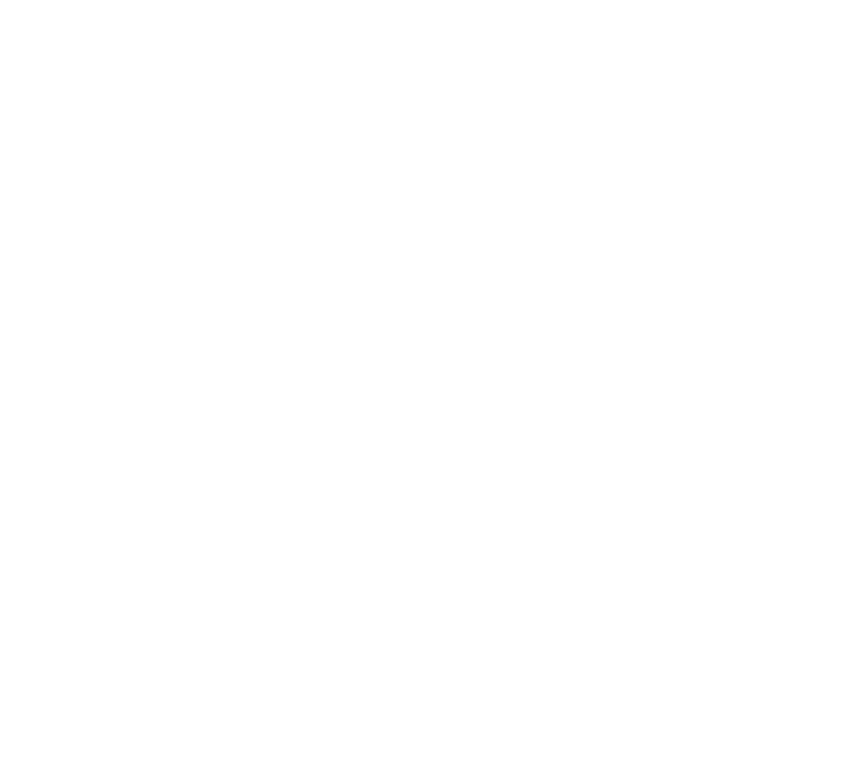
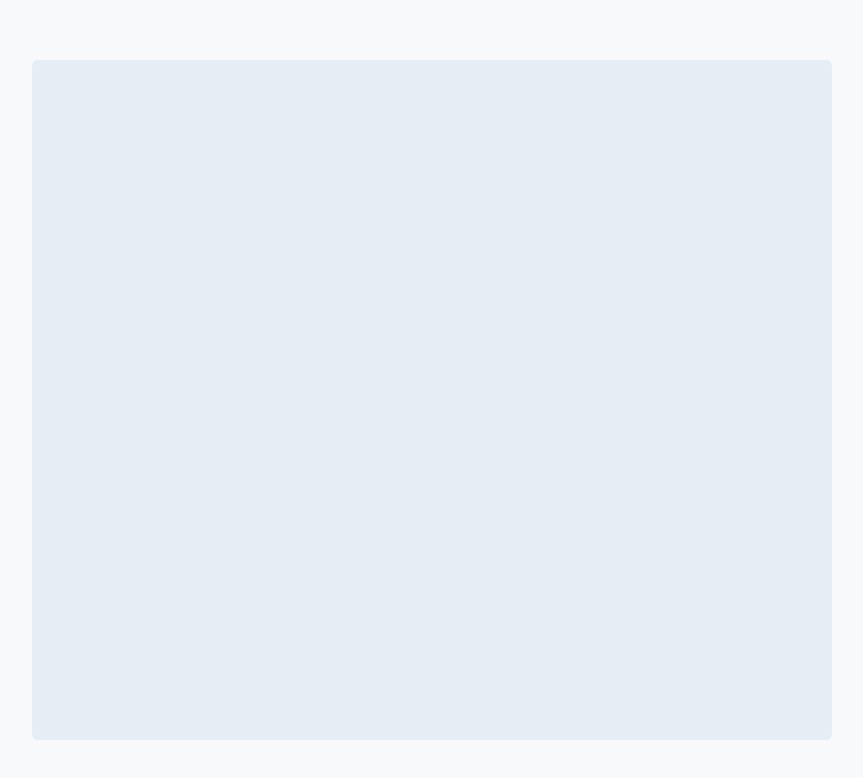
Before and after one commit to Arthur-Hirata/Vetra, a React (Vite) app in the folder Vetra/: page /profile in a window 1280 px wide. Before the commit this address had no page. Shown: the top 778 px of the page, without its empty margins (208-1071 px from the left). Built offline with nearby package versions, Linux system fonts and the light colour scheme.

Commit message:
Add the profile page

```diff
--- a/Vetra/src/App.tsx
+++ b/Vetra/src/App.tsx
@@ -4,6 +4,7 @@ import Home from './pages/Home/Home'
 import Login from './pages/Login/Login'
 import AccountCreate from './pages/AccountCreate/AccountCreate'
 import TooManyRequests from './pages/TooManyRequests/TooManyRequests'
+import Profile from './pages/Profile/Profile'
 import './App.css'
 
 function App() {
@@ -17,6 +18,7 @@ function App() {
         <Route path="/login"element={<Login/>}/>
         <Route path='/create' element={<AccountCreate />}/>
         <Route path="/too-many-requests" element={<TooManyRequests/>}/>
+        <Route path='/profile' element={<Profile/>}/>
       </Routes>
     </div>
     </>
--- a/Vetra/src/Components/Navbar.tsx
+++ b/Vetra/src/Components/Navbar.tsx
@@ -15,7 +15,6 @@ function Navbar(){
             setUsername(data.user["name"])
             setIsAuthenticated(true)
         }catch{
-            console.log("usuário nao autenticado")
             setUsername("")
             setIsAuthenticated(false)
         }
@@ -31,8 +30,6 @@ function Navbar(){
     function handleUserClick(){
         if (isAuthenticated){
             setMenuOpen(menuOpen ? false : true)
-
-            console.log("loggado")
         }
         else{
             navigate("/login")
@@ -68,7 +65,7 @@ function Navbar(){
         }`}
 >
     <button
-        onClick={() => navigate("/account")}
+        onClick={() => navigate("/profile")}
         className="w-full px-4 py-2 text-center text-text transition-colors hover:bg-card-secondary"
     >
         Perfil
--- a/Vetra/src/pages/Profile/Profile.tsx
+++ b/Vetra/src/pages/Profile/Profile.tsx
@@ -0,0 +1,10 @@
+
+export default function Profile(){
+    return(
+        <div className="bg-background flex items-center justify-center h-screen">
+            <div className="bg-card-accent w-200 h-170 flex items-center justify-center rounded-md">
+
+            </div>
+        </div>
+    )
+}
```
Also changed, not shown: Vetra/src/pages/Login/Login.tsx (line endings or trailing spaces).
